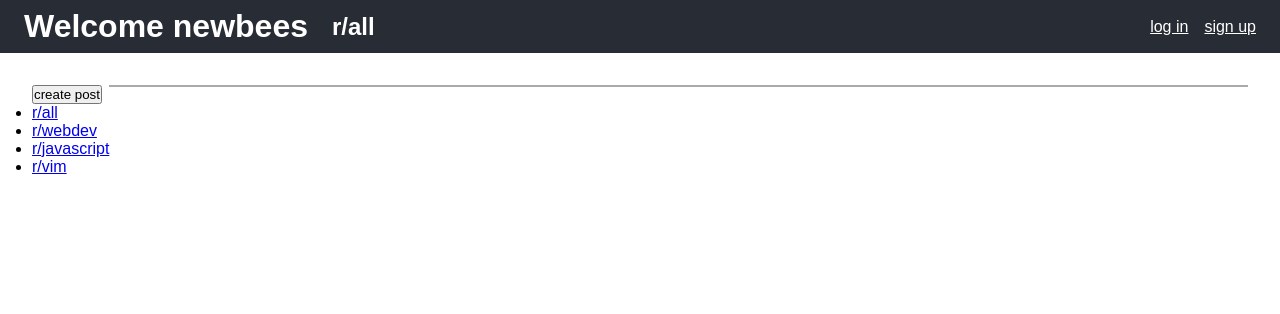
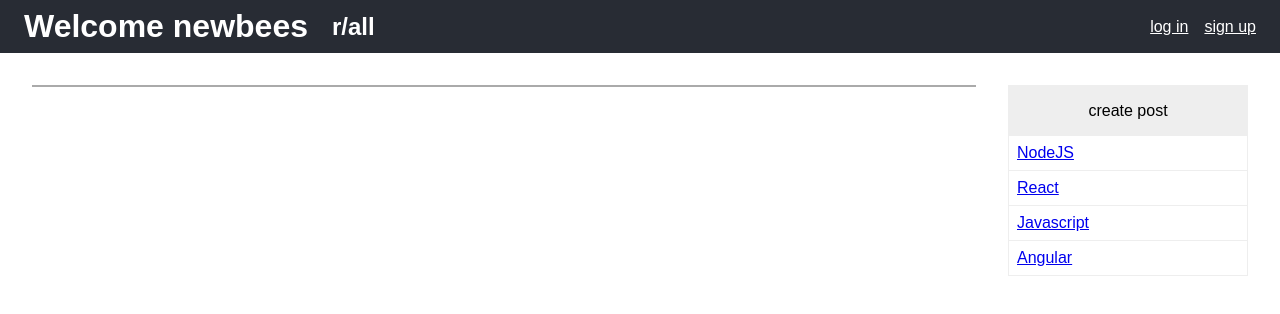
Before and after one commit to kedar2017/reddit-for-newbee-devs, a React (Create React App) app: page / in a window 1280 px wide. Shown: the top 314 px of the page. Built offline with nearby package versions, Linux system fonts and the light colour scheme.

Commit message:
Changing subredditpage to main page

```diff
--- a/src/components/App.js
+++ b/src/components/App.js
@@ -2,7 +2,7 @@ import React from 'react';
 import { BrowserRouter as Router, Route } from 'react-router-dom';
 import Header from './Header';
 
-import SubredditPage from './SubredditPage';
+import Main from './Main';
 
 import './App.css';
 
@@ -10,7 +10,7 @@ const App = props => (
   <Router>
     <div className='app'>
       <Header subreddit='all'/>
-      <Route exact path='/' component={SubredditPage}/>
+      <Route exact path='/' component={Main}/>
     </div>
   </Router>
 );
--- a/src/components/SubredditPage.js
+++ b/src/components/Main.js
@@ -2,9 +2,9 @@ import React from 'react';
 import Sidebar from './Sidebar';
 import PostList from './PostList';
 
-import './SubredditPage.css';
+import './Main.css';
 
-const SubredditPage = props => (
+const Main = props => (
   <div className='content'>
     <Sidebar/>
     <main className='main'>
@@ -13,4 +13,4 @@ const SubredditPage = props => (
   </div>
 );
 
-export default SubredditPage;
+export default Main;
--- a/src/components/Sidebar.css
+++ b/src/components/Sidebar.css
@@ -0,0 +1,28 @@
+.sidebar {
+    display: flex;
+    flex-direction: column;
+    order: 1;
+    flex-basis: 240px;
+    margin-left: 32px;
+    border: 1px solid #eee;
+}
+
+.sidebar__create-post {
+    padding: 16px;
+    font-size: 16px;
+    border: none;
+    background-color: #eee;
+}
+
+.sub-list {
+    list-style: none;
+}
+
+.sub-list__item {
+    padding: 8px;
+    border-bottom: 1px solid #eee;
+}
+
+.sub-list__item:last-child {
+    border: none;
+}
--- a/src/components/Sidebar.js
+++ b/src/components/Sidebar.js
@@ -9,16 +9,16 @@ const Sidebar = props => (
     <nav className='sidebar__nav'>
       <ul className='sub-list'>
         <li className='sub-list__item'>
-          <Link to='/'>r/all</Link>
+          <Link to='/'>NodeJS</Link>
         </li>
         <li className='sub-list__item'>
-          <Link to='/r/webdev'>r/webdev</Link>
+          <Link to='/r/webdev'>React</Link>
         </li>
         <li className='sub-list__item'>
-          <Link to='/r/javascript'>r/javascript</Link>
+          <Link to='/r/javascript'>Javascript</Link>
         </li>
         <li className='sub-list__item'>
-          <Link to='/r/vim'>r/vim</Link>
+          <Link to='/r/vim'>Angular</Link>
         </li>
       </ul>
     </nav>
```
Also changed, not shown: package.json (indentation only), src/components/Main.css (renamed from src/components/SubredditPage.css), 2 other files (tests, documents, lock files or other folders).
